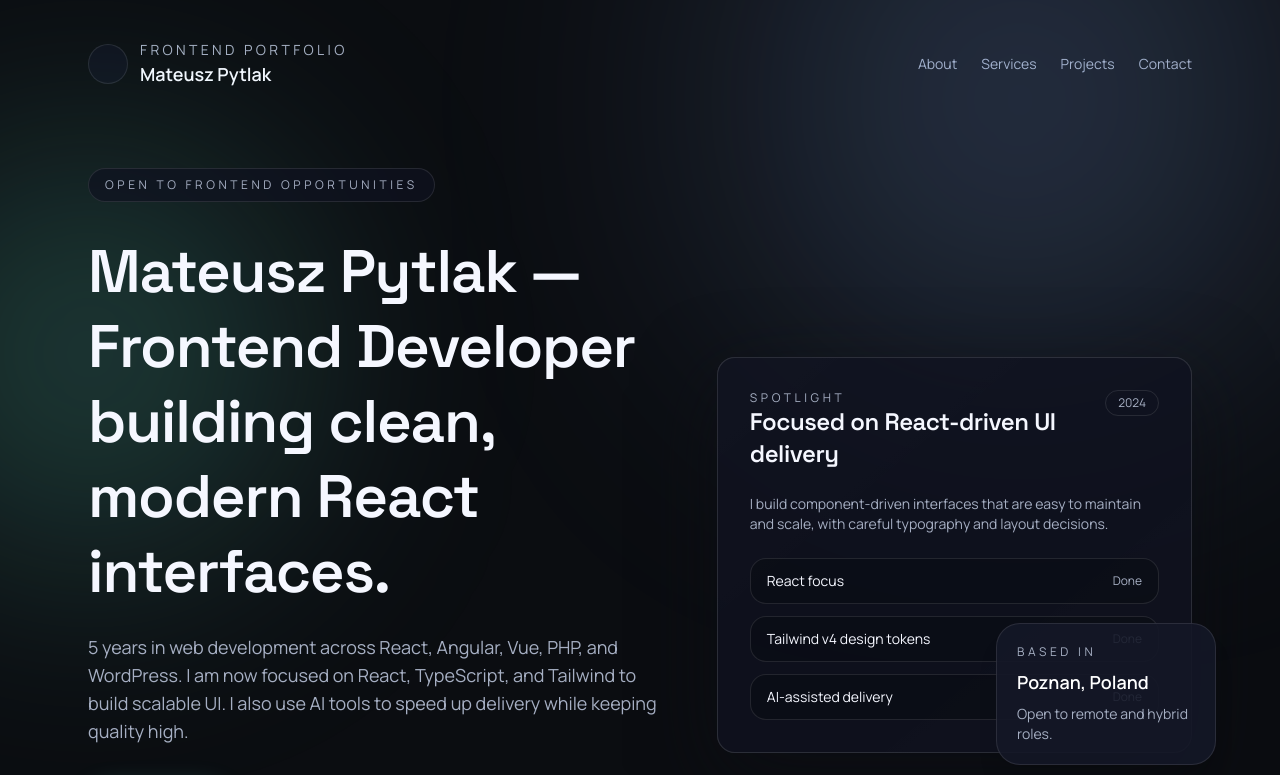
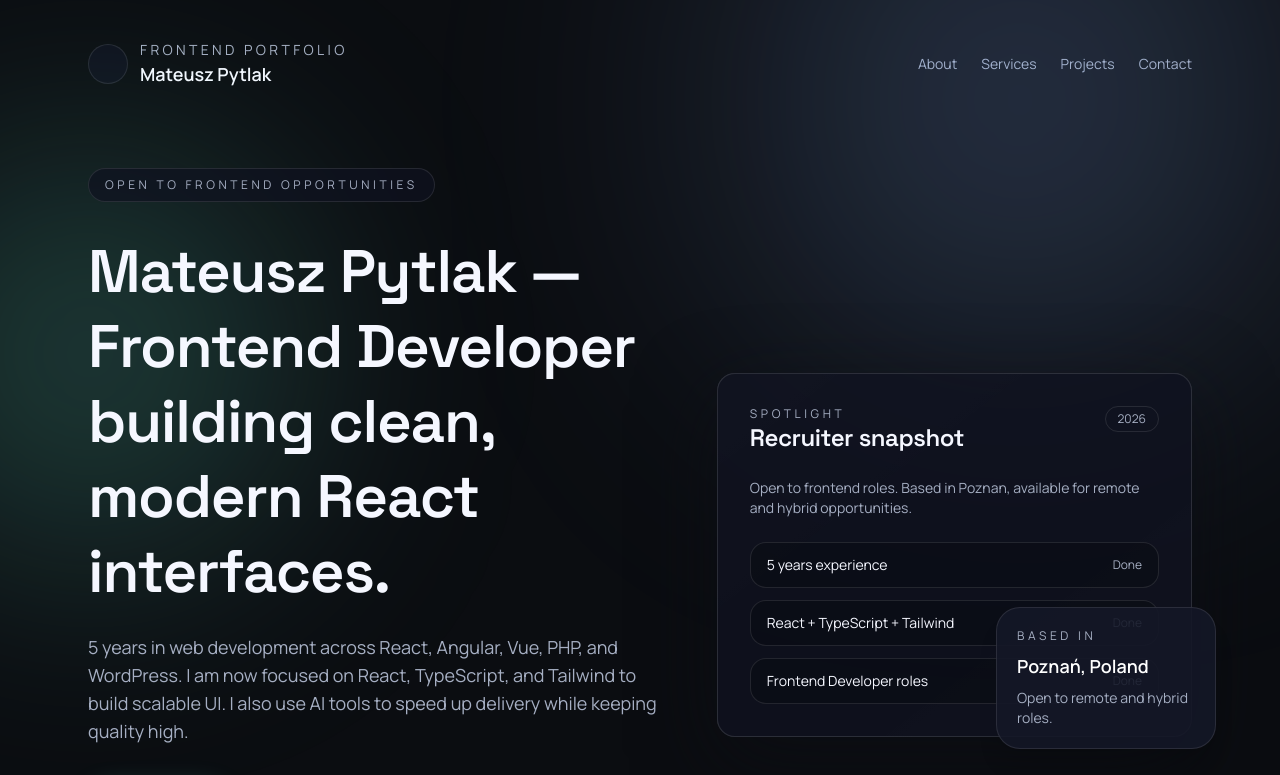
Before and after one commit to mateuszpytlak/portfolio_website, a React (Vite) app: page / in a window 1280 px wide. Shown: the top 775 px of the page. Built offline with nearby package versions, Linux system fonts and the light colour scheme.

Commit message:
change: hero banner copy

```diff
--- a/src/sections/Hero.tsx
+++ b/src/sections/Hero.tsx
@@ -1,4 +1,10 @@
-const highlights = ['React focus', 'Tailwind v4 design tokens', 'AI-assisted delivery']
+const highlights = [
+  '5 years experience',
+  'React + TypeScript + Tailwind',
+  'Frontend Developer roles',
+]
+
+const currentYear = new Date().getFullYear()
 
 function Hero() {
   return (
@@ -30,7 +36,7 @@ function Hero() {
             className="rounded-full border border-white/15 px-6 py-3 text-sm font-semibold text-white transition hover:border-white/40"
             href="#contact"
           >
-            Book a Call
+            Send a Message
           </a>
         </div>
         <div className="grid max-w-xl gap-4 text-sm text-[var(--muted)] sm:grid-cols-3">
@@ -56,17 +62,15 @@ function Hero() {
               <p className="text-xs uppercase tracking-[0.3em] text-[var(--muted)]">
                 Spotlight
               </p>
-              <h2 className="text-2xl font-semibold">
-                Focused on React-driven UI delivery
-              </h2>
+              <h2 className="text-2xl font-semibold">Recruiter snapshot</h2>
             </div>
             <span className="rounded-full border border-white/10 px-3 py-1 text-xs text-[var(--muted)]">
-              2024
+              {currentYear}
             </span>
           </div>
           <p className="text-sm text-[var(--muted)]">
-            I build component-driven interfaces that are easy to maintain and
-            scale, with careful typography and layout decisions.
+            Open to frontend roles. Based in Poznan, available for remote and
+            hybrid opportunities.
           </p>
           <div className="grid gap-3">
             {highlights.map((item) => (
@@ -84,7 +88,7 @@ function Hero() {
           <p className="text-xs uppercase tracking-[0.3em] text-[var(--muted)]">
             Based in
           </p>
-          <p className="mt-2 text-lg font-semibold text-white">Poznan, Poland</p>
+          <p className="mt-2 text-lg font-semibold text-white">Poznań, Poland</p>
           <p className="mt-2">Open to remote and hybrid roles.</p>
         </div>
       </div>
```
